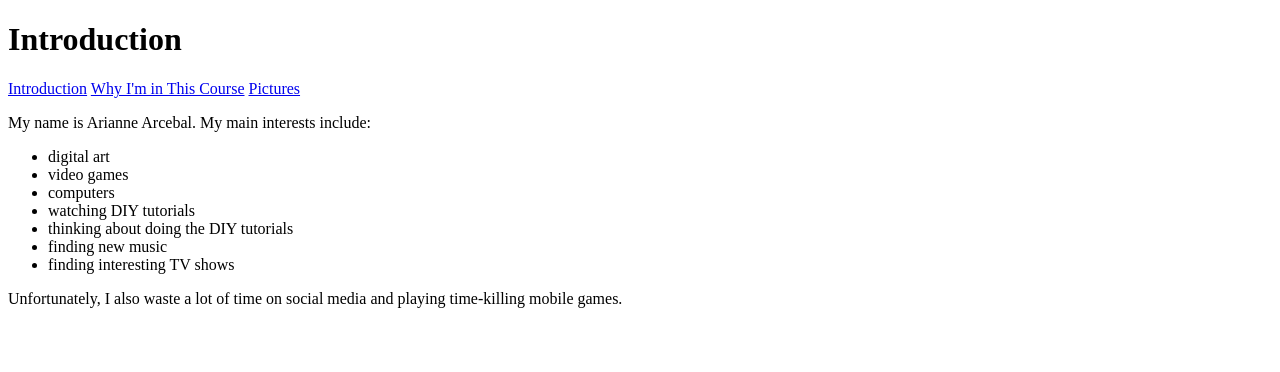
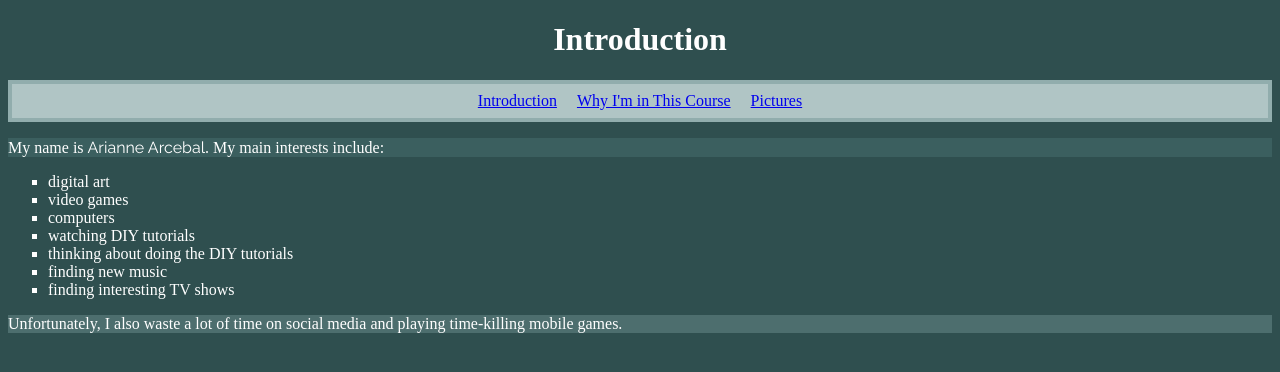
Before and after one commit to ari-anne/ari-anne.github.io, a plain HTML site: page index.html in a window 1280 px wide. Drawn offline with Linux system fonts and the light colour scheme.

Commit message:
added CSS styling
2-13-19 in-class exercise

```diff
--- a/index.html
+++ b/index.html
@@ -2,6 +2,9 @@
 <html lang="en">
     <head>
         <meta charset="utf-8">
+        <link href="styles/style.css" rel="stylesheet" type="text/css">
+        <link href="https://fonts.googleapis.com/css?family=Raleway" rel="stylesheet" type="text/css">
+
         <title>Introduction</title>
     </head>
     <body>
@@ -13,7 +16,7 @@
             <a href="pictures.html">Pictures</a>
         </nav>
 
-        <p>My name is Arianne Arcebal. My main interests include:</p>
+        <p>My name is <span>Arianne Arcebal</span>. My main interests include:</p>
         <ul>
             <li>digital art</li>
             <li>video games</li>
--- /dev/null
+++ b/styles/style.css
@@ -0,0 +1,50 @@
+html {
+    background-color: darkslategray;
+    color: white;;
+}
+
+h1 {
+    text-align: center;
+}
+
+nav {
+    text-align: center;
+    background-color: rgb(176, 197, 197);
+    border: 4px solid rgb(145, 173, 173);
+    padding: 0.5em;
+
+}
+
+a {
+    margin: 0.5em;
+}
+
+a:hover {
+    color: yellow;
+}
+
+p:nth-of-type(odd) {
+    background-color: rgb(59, 95, 95);
+}
+
+p:nth-of-type(even) {
+    background-color: rgb(77, 110, 110);
+}
+
+span {
+    font-family: 'Raleway', sans-serif;
+}
+
+ul li {
+    list-style-type: square;
+}
+
+ol li {
+    list-style-type: lower-alpha;
+}
+
+div {
+    height: 300px;
+    width: 500px;
+    overflow: hidden;
+}
```
Also changed, not shown: about.html (+1 -0 lines), pictures.html (+5 -3 lines).
